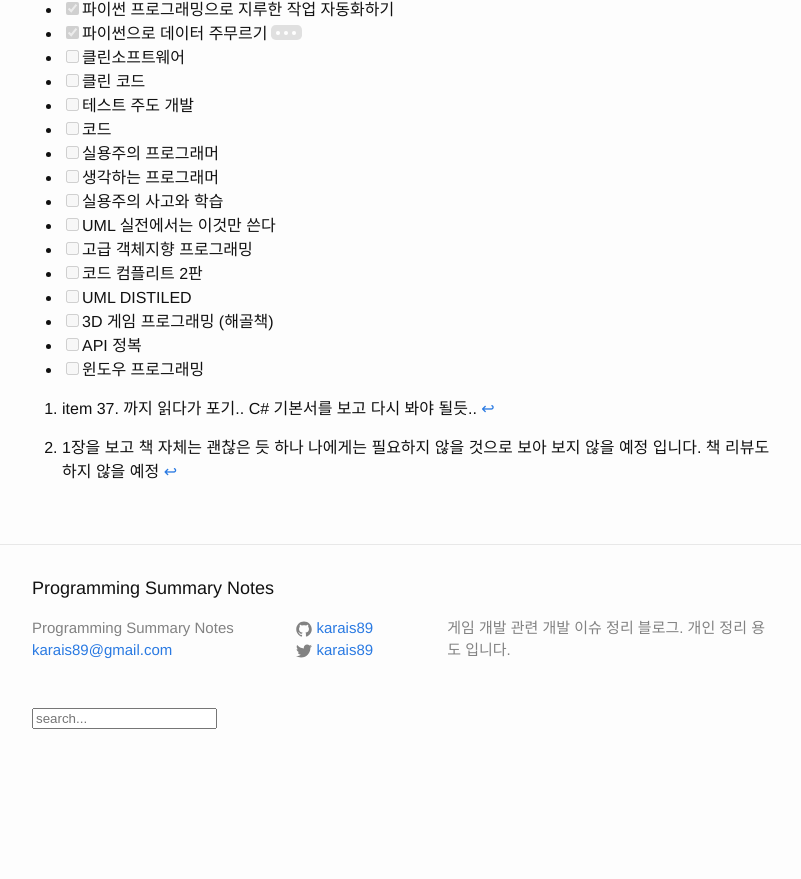
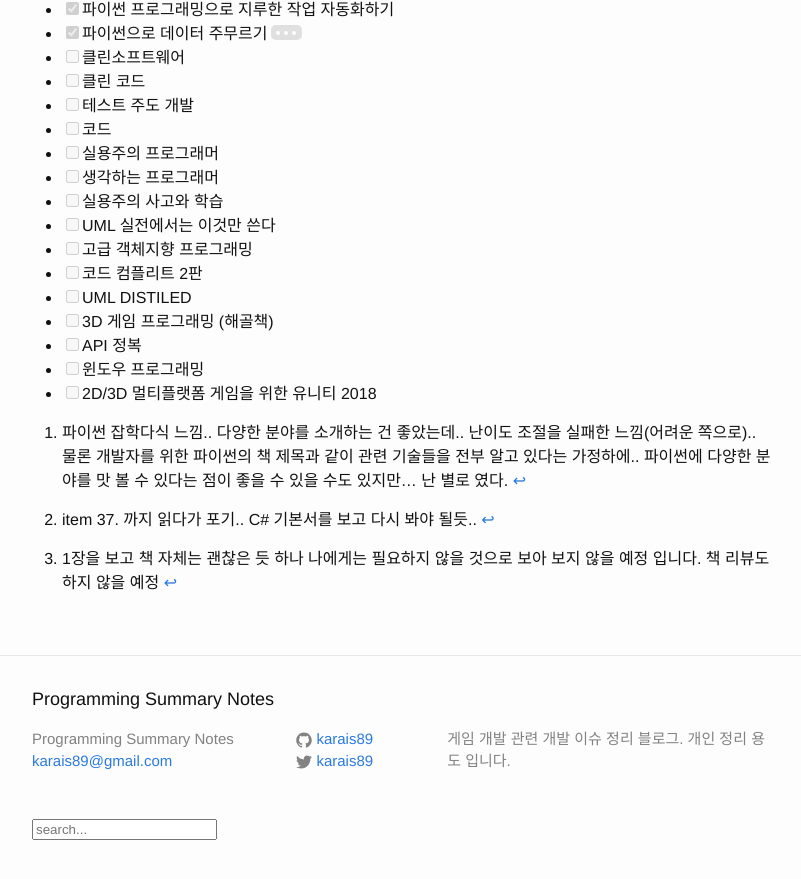
Before and after one commit to karais89/karais89.github.io_back, a Jekyll site: the page built from _posts/2018-10-20-book-list.markdown, in a window 1280 px wide and 900 px high, scrolled down 1292 px. Shown: the top 879 px of the window, without its empty margins (238-1039 px from the left). Built offline with Jekyll 4.4.1, drawn with Linux system fonts in a browser that asks for light colours; comment, search, counter and statistics services are not loaded; before the commit the page ends 2081 px from its top, so only the background shows below that.

Commit message:
update post

```diff
--- a/_posts/2018-10-20-book-list.markdown
+++ b/_posts/2018-10-20-book-list.markdown
@@ -65,6 +65,8 @@ tags: [list, plan]
 - [ ] 3D 게임 프로그래밍 (해골책)
 - [ ] API 정복
 - [ ] 윈도우 프로그래밍
+- [ ] 2D/3D 멀티플랫폼 게임을 위한 유니티 2018
 
-[^1]: item 37. 까지 읽다가 포기.. C# 기본서를 보고 다시 봐야 될듯..
-[^2]: 1장을 보고 책 자체는 괜찮은 듯 하나 나에게는 필요하지 않을 것으로 보아 보지 않을 예정 입니다. 책 리뷰도 하지 않을 예정
+[^1]: 파이썬 잡학다식 느낌.. 다양한 분야를 소개하는 건 좋았는데.. 난이도 조절을 실패한 느낌(어려운 쪽으로).. 물론 개발자를 위한 파이썬의 책 제목과 같이 관련 기술들을 전부 알고 있다는 가정하에.. 파이썬에 다양한 분야를 맛 볼 수 있다는 점이 좋을 수 있을 수도 있지만... 난 별로 였다.
+[^2]: item 37. 까지 읽다가 포기.. C# 기본서를 보고 다시 봐야 될듯..
+[^3]: 1장을 보고 책 자체는 괜찮은 듯 하나 나에게는 필요하지 않을 것으로 보아 보지 않을 예정 입니다. 책 리뷰도 하지 않을 예정
```
Also changed, not shown: other parts of _posts/2018-10-20-book-list.markdown (+3 -3 lines).
